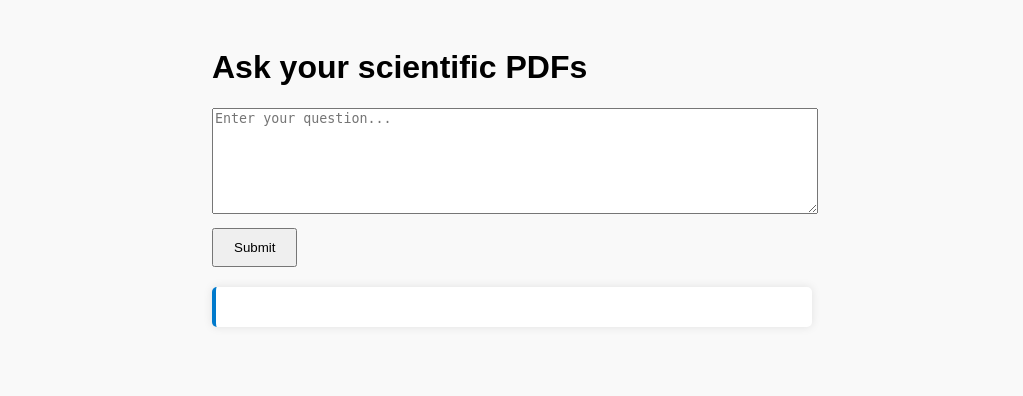
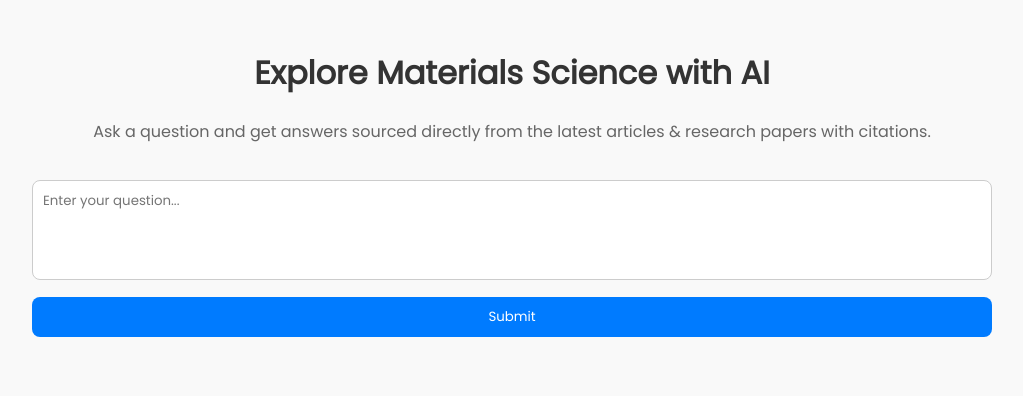
Before and after one commit to nandan645/mat-trix, a Flask app: page / in a window 1280 px wide. Shown: the top 396 px of the page, without its empty margins (128-1151 px from the left). Run offline with Flask 3, Linux system fonts and the light colour scheme.

Commit message:
improved ui

```diff
--- a/static/script.js
+++ b/static/script.js
@@ -25,3 +25,14 @@ async function sendQuery() {
         responseBox.innerHTML = `<span style="color:red;">Network or server error</span>`;
     }
 }
+
+document.addEventListener("DOMContentLoaded", function () {
+    const textarea = document.querySelector("textarea");
+
+    function autoResize() {
+        this.style.height = "auto";
+        this.style.height = (this.scrollHeight) + "px";
+    }
+
+    textarea.addEventListener("input", autoResize);
+});
--- a/static/style.css
+++ b/static/style.css
@@ -1,38 +1,70 @@
 body {
-    font-family: Arial, sans-serif;
+    font-family: Poppins, sans-serif;
     padding: 20px;
     background-color: #f9f9f9;
 }
 
 .container {
-    max-width: 600px;
+    max-width: 960px;
     margin: auto;
 }
 
+h1 {
+    font-family: Poppins, sans-serif;
+    color: #333;
+}
+h2 {
+    font-family: Poppins, sans-serif;
+    color: #555;
+}
+h3 {
+    font-family: Poppins, sans-serif;
+    color: #777;
+}
+p {
+    font-family: Poppins, sans-serif;
+    color: #666;
+}
+
 textarea {
+    font-family: Poppins, sans-serif;
     width: 100%;
     height: 100px;
     margin-bottom: 10px;
+    border-radius: 8px;
+    padding: 10px;
+    max-width: 960px;
+    border: 1px solid #ccc;
+    box-sizing: border-box;
+    background-color: #fff;
+    color: #333;
+    transition: border-color 0.3s ease;
+    resize: none;
+    overflow: hidden;
+}
+textarea:focus {
+    border-color: #007bff;
+    outline: none;
+    border-width: 2px;
 }
 
 button {
+    font-family: Poppins, sans-serif;
     padding: 10px 20px;
+    border-radius: 8px;
+    background-color: #007bff;
+    color: white;
+    border: none;
+    cursor: pointer;
+    width: 100%;
 }
 
 #response {
+    font-family: Poppins, sans-serif;
     margin-top: 20px;
-    background: #eef;
     padding: 10px;
-}
-
-#response {
-    margin-top: 20px;
-    background: #ffffff;
-    padding: 20px;
-    border-left: 4px solid #007acc;
-    border-radius: 5px;
-    box-shadow: 0 0 10px rgba(0,0,0,0.1);
-    line-height: 1.6;
+    border-radius: 8px;
+    text-align: left;
 }
 
 #response h1, #response h2, #response h3 {
@@ -43,12 +75,12 @@ button {
     background-color: #f4f4f4;
     padding: 2px 4px;
     font-family: monospace;
-    border-radius: 3px;
+    border-radius: 8px;
 }
 
 #response pre {
     background-color: #f4f4f4;
     padding: 10px;
     overflow-x: auto;
-    border-radius: 5px;
+    border-radius: 8px;
 }
--- a/templates/index.html
+++ b/templates/index.html
@@ -2,13 +2,15 @@
 <html lang="en">
 <head>
     <meta charset="UTF-8">
-    <title>Scientific PDF Chat</title>
+    <title>Mat-trix Chat</title>
     <link rel="stylesheet" href="/static/style.css">
+    <link href="https://fonts.googleapis.com/css2?family=Poppins&display=swap" rel="stylesheet">
     <script src="https://cdn.jsdelivr.net/npm/marked/marked.min.js"></script>
 </head>
 <body>
     <div class="container">
-        <h1>Ask your scientific PDFs</h1>
+        <h1 style="text-align: center;">Explore Materials Science with AI</h1>
+        <p style="text-align: center; padding-bottom: 20px;">Ask a question and get answers sourced directly from the latest articles & research papers with citations.</p>
         <textarea id="query" placeholder="Enter your question..."></textarea>
         <button onclick="sendQuery()">Submit</button>
         <div id="response"></div>
```
